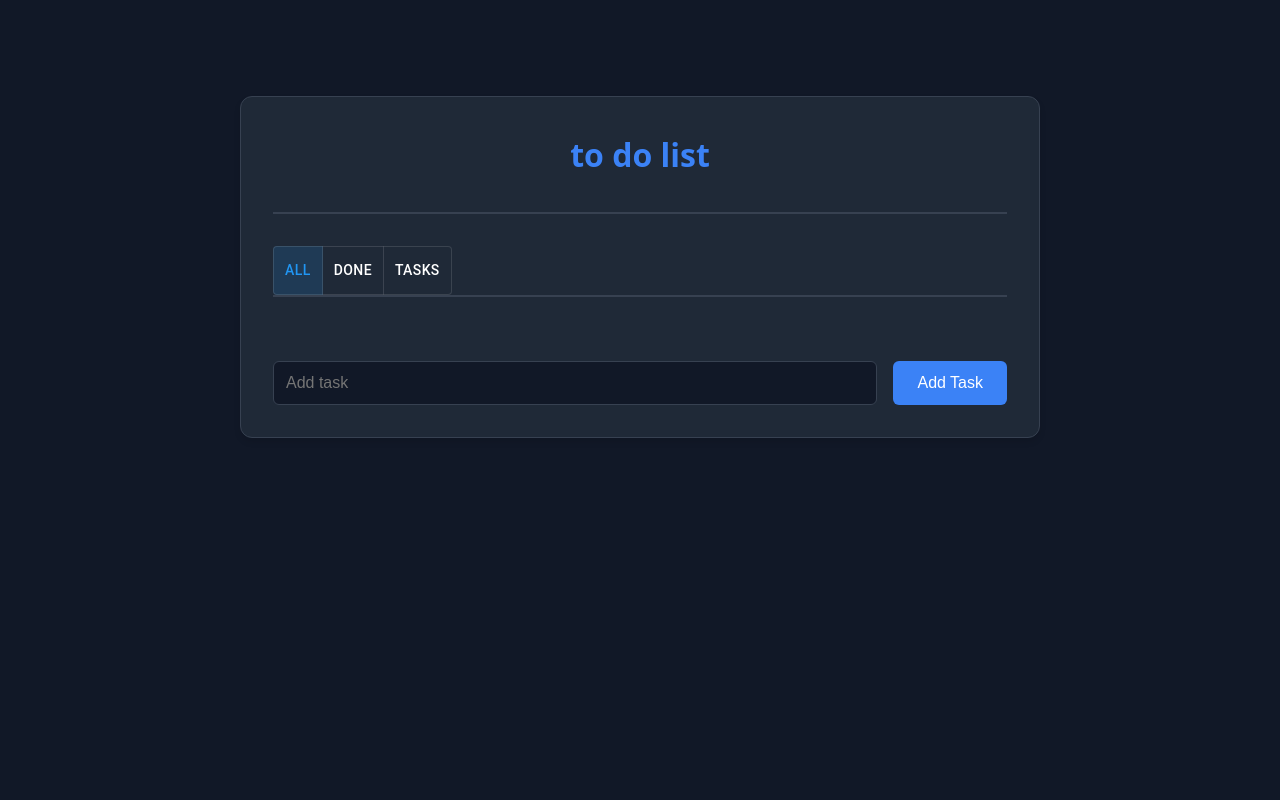
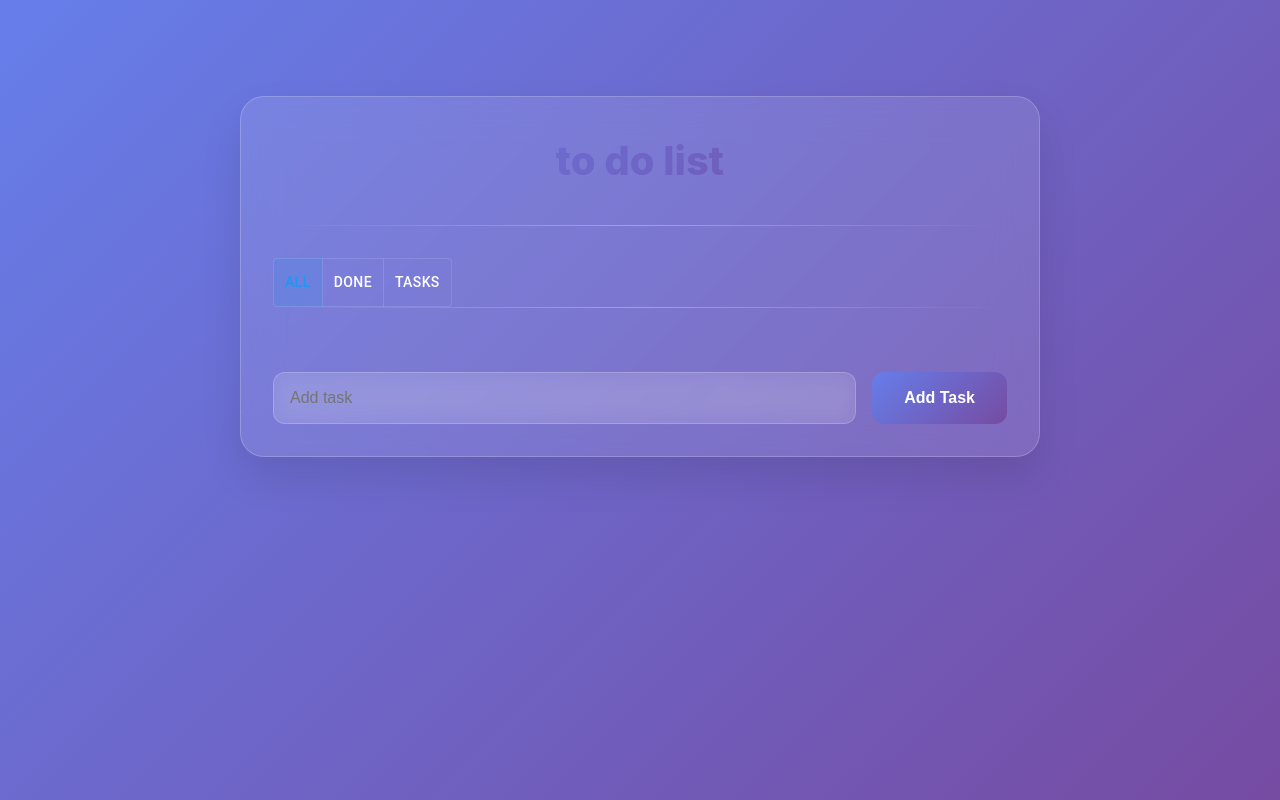
Before and after one commit to Ahmed-RS-22/TODO-List, a React (Vite) app: page / in a window 1280 px wide. Built offline with nearby package versions, Linux system fonts and the light colour scheme.

Commit message:
Updated index.css

```diff
--- a/src/index.css
+++ b/src/index.css
@@ -19,32 +19,38 @@
 }
 
 body {
-  font-family: system-ui, -apple-system, sans-serif;
-  background: var(--bg-color);
+  font-family: 'Inter', system-ui, -apple-system, sans-serif;
+  background: linear-gradient(135deg, #667eea 0%, #764ba2 100%);
   color: var(--text-primary);
   line-height: 1.6;
+  min-height: 100vh;
 }
 
 .todo {
   max-width: 800px;
   margin: 2rem auto;
   padding: 2rem;
-  background: var(--card-color);
-  border-radius: 12px;
-  border: 1px solid var(--border-color);
-  box-shadow: 0 4px 6px var(--shadow);
+  background: rgba(255, 255, 255, 0.1);
+  border-radius: 24px;
+  backdrop-filter: blur(20px);
+  border: 1px solid rgba(255, 255, 255, 0.2);
+  box-shadow: 0 20px 40px rgba(0, 0, 0, 0.1);
 }
 
 .todo h1 {
   text-align: center;
   margin-bottom: 2rem;
-  color: var(--primary-color);
-  font-size: 2rem;
-  font-weight: 700;
+  font-size: 2.5rem;
+  font-weight: 800;
+  background: linear-gradient(135deg, #667eea, #764ba2);
+  -webkit-background-clip: text;
+  -webkit-text-fill-color: transparent;
 }
 
 .todo hr {
-  border: 1px solid var(--border-color);
+  border: none;
+  height: 1px;
+  background: linear-gradient(90deg, transparent, rgba(255, 255, 255, 0.3), transparent);
   margin-bottom: 2rem;
 }
 
@@ -55,28 +61,31 @@ body {
 }
 
 .tasks::-webkit-scrollbar {
-  width: 6px;
+  width: 8px;
 }
 
 .tasks::-webkit-scrollbar-thumb {
-  background: var(--border-color);
-  border-radius: 3px;
+  background: rgba(255, 255, 255, 0.3);
+  border-radius: 4px;
 }
 
 .task-holder {
   display: flex;
   align-items: center;
   justify-content: space-between;
-  padding: 1rem;
-  margin-bottom: 0.75rem;
-  background: var(--bg-color);
-  border: 1px solid var(--border-color);
-  border-radius: 8px;
-  transition: border-color 0.2s ease;
+  padding: 1.5rem;
+  margin-bottom: 1rem;
+  background: rgba(255, 255, 255, 0.1);
+  border-radius: 16px;
+  backdrop-filter: blur(10px);
+  border: 1px solid rgba(255, 255, 255, 0.15);
+  transition: all 0.2s ease;
 }
 
 .task-holder:hover {
-  border-color: var(--primary-color);
+  transform: translateY(-2px);
+  box-shadow: 0 12px 25px rgba(0, 0, 0, 0.15);
+  border-color: rgba(255, 255, 255, 0.3);
 }
 
 .task-holder .text {
@@ -87,63 +96,68 @@ body {
 .task-holder .text .name {
   font-size: 1.1rem;
   font-weight: 600;
-  color: var(--text-primary);
+  color: rgba(255, 255, 255, 0.95);
   margin-bottom: 0.25rem;
   word-break: break-word;
 }
 
 .task-holder .text .desc {
   font-size: 0.9rem;
-  color: var(--text-secondary);
+  color: rgba(255, 255, 255, 0.7);
   word-break: break-word;
 }
 
 .btn-group {
   display: flex;
-  gap: 0.5rem;
+  gap: 0.75rem;
 }
 
 .action-btn {
-  width: 40px;
-  height: 40px;
-  border: 1px solid;
-  border-radius: 6px;
-  background: transparent;
+  width: 44px;
+  height: 44px;
+  border: 2px solid;
+  background: rgba(255, 255, 255, 0.1);
+  border-radius: 12px;
   cursor: pointer;
-  display: flex;
-  align-items: center;
-  justify-content: center;
+  font-weight: 600;
   transition: all 0.2s ease;
+  position: relative;
+  overflow: hidden;
+}
+
+.action-btn:hover {
+  transform: translateY(-2px) scale(1.05);
+  box-shadow: 0 8px 20px rgba(0, 0, 0, 0.2);
 }
 
 .action-btn:nth-child(1) {
-  color: var(--success-color);
-  border-color: var(--success-color);
+  color: #10b981;
+  border-color: #10b981;
 }
 
 .action-btn:nth-child(1):hover,
 .action-btn:nth-child(1).active {
-  background: var(--success-color);
+  background: #10b981;
   color: white;
 }
 
 .action-btn:nth-child(2) {
-  color: var(--primary-color);
-  border-color: var(--primary-color);
+  color: #3b82f6;
+  border-color: #3b82f6;
 }
 
 .action-btn:nth-child(2):hover {
-  background: var(--primary-color);
+  background: #3b82f6;
   color: white;
 }
 
 .action-btn:nth-child(3) {
-  color: var(--error-color);
-  border-color: var(--error-color);
+  color: #ef4444;
+  border-color: #ef4444;
 }
 
 .action-btn:nth-child(3):hover {
-  background: var(--error-color);
+  background: #ef4444;
   color: white;
 }
 
@@ -154,33 +168,39 @@ body {
 
 .input-group input[type="text"] {
   flex: 1;
-  padding: 0.75rem;
-  border: 1px solid var(--border-color);
-  border-radius: 6px;
-  background: var(--bg-color);
-  color: var(--text-primary);
+  padding: 1rem;
+  background: rgba(255, 255, 255, 0.1);
+  color: rgba(255, 255, 255, 0.95);
+  border: 1px solid rgba(255, 255, 255, 0.2);
+  border-radius: 12px;
   font-size: 1rem;
+  transition: all 0.2s ease;
+  backdrop-filter: blur(10px);
 }
 
 .input-group input[type="text"]:focus {
   outline: none;
-  border-color: var(--primary-color);
+  border-color: rgba(255, 255, 255, 0.4);
+  box-shadow: 0 0 0 3px rgba(255, 255, 255, 0.1);
 }
 
 .input-group input[type="submit"] {
-  padding: 0.75rem 1.5rem;
-  background: var(--primary-color);
+  padding: 1rem 2rem;
   color: white;
   border: none;
-  border-radius: 6px;
+  font-size: 1rem;
+  font-weight: 600;
+  border-radius: 12px;
   cursor: pointer;
-  font-size: 1rem;
-  font-weight: 500;
-  transition: background-color 0.2s ease;
+  transition: all 0.2s ease;
+  background: linear-gradient(135deg, #667eea, #764ba2);
+  position: relative;
+  overflow: hidden;
 }
 
 .input-group input[type="submit"]:hover {
-  background: #2563eb;
+  transform: translateY(-2px);
+  box-shadow: 0 10px 25px rgba(0, 0, 0, 0.2);
 }
 
 .modal-container {
@@ -189,27 +209,32 @@ body {
   left: 0;
   right: 0;
   bottom: 0;
-  background: rgba(0, 0, 0, 0.5);
+  background: rgba(0, 0, 0, 0.6);
   display: flex;
   align-items: center;
   justify-content: center;
   padding: 1rem;
+  backdrop-filter: blur(5px);
 }
 
 .modal-container form {
-  background: var(--card-color);
-  padding: 2rem;
-  border-radius: 12px;
-  border: 1px solid var(--border-color);
+  background: rgba(255, 255, 255, 0.1);
+  padding: 2.5rem;
+  border-radius: 20px;
+  backdrop-filter: blur(20px);
+  border: 1px solid rgba(255, 255, 255, 0.2);
+  box-shadow: 0 25px 50px rgba(0, 0, 0, 0.2);
   width: 100%;
   max-width: 500px;
 }
 
 .modal-container .head {
-  font-size: 1.5rem;
-  font-weight: 700;
-  color: var(--primary-color);
-  margin-bottom: 1.5rem;
+  font-size: 1.75rem;
+  font-weight: 800;
+  background: linear-gradient(135deg, #667eea, #764ba2);
+  -webkit-background-clip: text;
+  -webkit-text-fill-color: transparent;
+  margin-bottom: 2rem;
 }
 
 .form-group {
@@ -218,24 +243,27 @@ body {
 
 .form-group label {
   display: block;
-  margin-bottom: 0.5rem;
-  color: var(--text-secondary);
-  font-weight: 500;
+  margin-bottom: 0.75rem;
+  color: rgba(255, 255, 255, 0.8);
+  font-weight: 600;
 }
 
 .form-group input[type="text"] {
   width: 100%;
-  padding: 0.75rem;
-  border: 1px solid var(--border-color);
-  border-radius: 6px;
-  background: var(--bg-color);
-  color: var(--text-primary);
+  padding: 1rem;
+  background: rgba(255, 255, 255, 0.1);
+  color: rgba(255, 255, 255, 0.95);
+  border: 1px solid rgba(255, 255, 255, 0.2);
+  border-radius: 12px;
   font-size: 1rem;
+  transition: all 0.2s ease;
+  backdrop-filter: blur(10px);
 }
 
 .form-group input[type="text"]:focus {
   outline: none;
-  border-color: var(--primary-color);
+  border-color: rgba(255, 255, 255, 0.4);
+  box-shadow: 0 0 0 3px rgba(255, 255, 255, 0.1);
 }
 
 .btns {
@@ -245,31 +273,35 @@ body {
 }
 
 .form-btn {
-  padding: 0.75rem 1.5rem;
+  padding: 1rem 2rem;
   border: none;
-  border-radius: 6px;
+  font-size: 1rem;
+  font-weight: 600;
+  border-radius: 12px;
   cursor: pointer;
-  font-size: 1rem;
-  font-weight: 500;
-  transition: background-color 0.2s ease;
+  transition: all 0.2s ease;
+  position: relative;
+  overflow: hidden;
 }
 
 .form-btn:first-child {
-  background: var(--primary-color);
+  background: linear-gradient(135deg, #667eea, #764ba2);
   color: white;
 }
 
 .form-btn:first-child:hover {
-  background: #2563eb;
+  transform: translateY(-2px);
+  box-shadow: 0 10px 25px rgba(0, 0, 0, 0.2);
 }
 
 .form-btn:last-child {
-  background: var(--error-color);
+  background: linear-gradient(135deg, #ef4444, #dc2626);
   color: white;
 }
 
 .form-btn:last-child:hover {
-  background: #dc2626;
+  transform: translateY(-2px);
+  box-shadow: 0 10px 25px rgba(0, 0, 0, 0.2);
 }
 
 .alert {
@@ -278,15 +310,42 @@ body {
   left: 2rem;
   right: 2rem;
   max-width: 400px;
-  padding: 1rem;
-  border-radius: 8px;
-  box-shadow: 0 4px 6px var(--shadow);
+  padding: 1.5rem;
+  background: rgba(255, 255, 255, 0.1);
+  border-radius: 16px;
+  backdrop-filter: blur(20px);
+  border: 1px solid rgba(255, 255, 255, 0.2);
   z-index: 1000;
+  box-shadow: 0 10px 30px rgba(0, 0, 0, 0.2);
 }
 
 .alert p {
   margin: 0;
-  font-weight: 500;
+  font-weight: 600;
+  font-size: 1rem;
+  color: rgba(255, 255, 255, 0.9);
+}
+
+/* Accessibility and Performance */
+@media (prefers-reduced-motion: reduce) {
+  * {
+    transition-duration: 0.01ms !important;
+  }
+}
+
+/* High contrast mode support */
+@media (prefers-contrast: high) {
+  .todo {
+    border: 2px solid white;
+  }
+
+  .task-holder {
+    border: 1px solid white;
+  }
+
+  .action-btn {
+    border-width: 2px;
+  }
 }
 
 /* Responsive Design */
```
